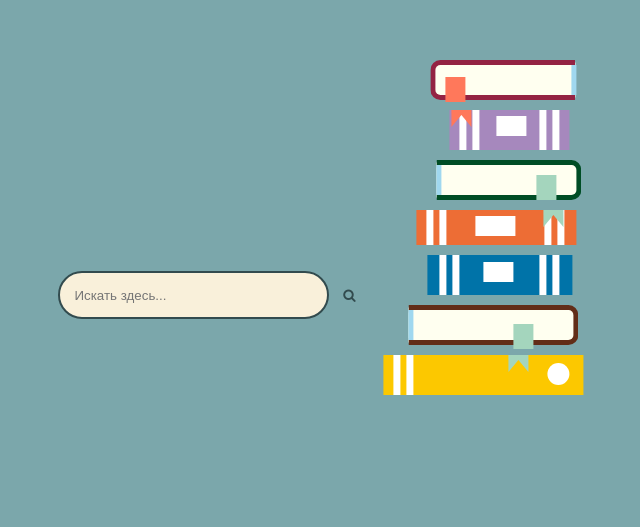
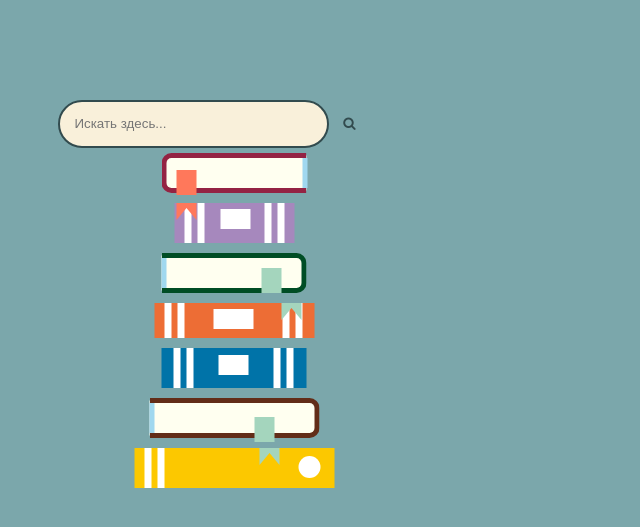
Before and after one commit to turtilia/bookshop, a plain HTML site: page myproject/index.html in a window 1280 px wide. Shown: the part 105-632 px from the top of the page, without its empty margins (406-1046 px from the left). Drawn offline with Linux system fonts and the light colour scheme.

Commit message:
Update style.css

```diff
--- a/myproject/style.css
+++ b/myproject/style.css
@@ -75,7 +75,7 @@ html, body {
     flex-direction: column;
     justify-content: center;
     align-items: center;
-    position: fixed; /* Фиксированное позиционирование */
+    position: relative;
     top: 20%; /* Положение стопки книг выше */
     left: 50%;
     transform: translateX(-50%);
@@ -96,7 +96,7 @@ html, body {
     height:30px;
     width:140px;
     border: 5px solid #942343;
-    margin-left:42vw;
+    margin-left:0;
     border-radius: 10px 0 0 10px;
     border-right-style: none;
     background: #fffff0;
@@ -121,7 +121,7 @@ html, body {
     position: relative;
     height:40px;
     width:120px;
-    margin-left:43vw;
+    margin-left:0;
     background: #a688bd;
   }
 
@@ -175,7 +175,7 @@ html, body {
     height:30px;
     width:140px;
     border: 5px solid #004d25;
-    margin-left:43vw;
+    margin-left:0;
     border-radius: 0 10px 10px 0;
     border-left-style: none;
     background: #fffff0;
@@ -200,7 +200,7 @@ html, body {
     position: relative;
     height:35px;
     width:160px;
-    margin-left:41vw;
+    margin-left:0;
     background: #ed6d35;
   }
 
@@ -253,7 +253,7 @@ html, body {
     position: relative;
     height:40px;
     width:145px;
-    margin-left:41.5vw;
+    margin-left:0;
     background: #0073a8;
   }
 
@@ -283,7 +283,7 @@ html, body {
     height:30px;
     width:165px;
     border: 5px solid #622d18;
-    margin-left:40.5vw;
+    margin-left:0;
     border-radius: 0 10px 10px 0;
     border-left-style: none;
     background: #fffff0;
@@ -309,7 +309,7 @@ html, body {
     position: relative;
     height:40px;
     width:200px;
-    margin-left:39vw;
+    margin-left:0;
     margin-bottom: 3px;
     background: #fcc800;
   }
@@ -421,4 +421,5 @@ html, body {
     cursor: pointer;
     z-index: 20; /* Поверх остальных элементов */
     display: none; /* Скрываем изначально */
+
 }
```
